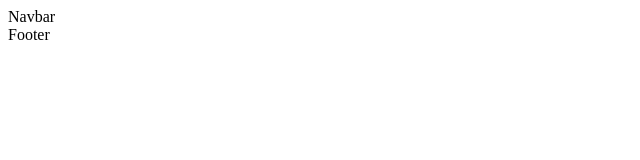
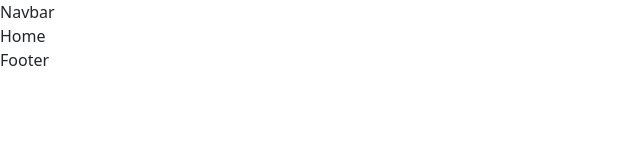
Before and after one commit to belfortep/STOCK-FARMACIA-NODE, a React (Create React App) app in the folder frontend/: page / in a window 1280 px wide. Shown: the top 160 px of the page, without its empty margins (0-640 px from the left). Built offline with nearby package versions, Linux system fonts and the light colour scheme.

Commit message:
added bootstrap

```diff
--- a/frontend/public/index.html
+++ b/frontend/public/index.html
@@ -8,6 +8,8 @@
       name="description"
       content="Web site created using create-react-app"
     />
+    <link href="https://cdn.jsdelivr.net/npm/bootstrap@5.2.0-beta1/dist/css/bootstrap.min.css" rel="stylesheet" integrity="sha384-0evHe/X+R7YkIZDRvuzKMRqM+OrBnVFBL6DOitfPri4tjfHxaWutUpFmBp4vmVor" crossorigin="anonymous">
+
 
     <title>React App</title>
   </head>
--- a/frontend/src/pages/home/Home.jsx
+++ b/frontend/src/pages/home/Home.jsx
@@ -3,9 +3,10 @@ import { Navbar } from '../../components/Navbar/Navbar'
 import { Footer } from '../../components/Footer/Footer'
 export const Home = () => {
   return (
-    <div>
-        <Navbar/>
-        <Footer/>
-    </div>
+    <><Navbar/>
+    <div>Home</div>
+    <Footer/></>
+
+
   )
 }
--- a/frontend/src/pages/login/Login.jsx
+++ b/frontend/src/pages/login/Login.jsx
@@ -1,7 +1,12 @@
 import React from 'react'
-
+import { Navbar } from '../../components/Navbar/Navbar'
+import { Footer } from '../../components/Footer/Footer'
 export const Login = () => {
   return (
+    <>
+    <Navbar/>
     <div>Login</div>
+    <Footer/>
+    </>
   )
 }
--- a/frontend/src/pages/medicine/Medicine.jsx
+++ b/frontend/src/pages/medicine/Medicine.jsx
@@ -2,7 +2,8 @@ import React from 'react'
 import axios from 'axios'
 import { useState, useEffect } from 'react'
 import { useParams } from 'react-router-dom';
-
+import { Navbar } from '../../components/Navbar/Navbar'
+import { Footer } from '../../components/Footer/Footer'
 export const Medicine = () => {
 
   const [medicine, setMedicine] = useState({});
@@ -42,8 +43,10 @@ export const Medicine = () => {
 
   return (
     <>
+    <Navbar/>
       <h1>Medicine</h1>
       {found ? medicine.name : <div>Not found</div>}
+      <Footer/>
     </>
   )
 }
--- a/frontend/src/pages/medicines/Medicines.jsx
+++ b/frontend/src/pages/medicines/Medicines.jsx
@@ -2,6 +2,8 @@ import React from 'react'
 import axios from 'axios'
 import { useState, useEffect } from 'react'
 import {Link} from 'react-router-dom';
+import { Navbar } from '../../components/Navbar/Navbar'
+import { Footer } from '../../components/Footer/Footer'
 export const Medicines = () => {
 
   const [solids, setSolids] = useState([]);
@@ -33,6 +35,7 @@ export const Medicines = () => {
 
   return (
     <>
+    <Navbar/>
       <h1>Medicines</h1>
       <h2>Solids</h2>
       <div>
@@ -54,6 +57,7 @@ export const Medicines = () => {
           ))}
         </ul>
       </div>
+      <Footer/>
     </>
   )
 }
--- a/frontend/src/pages/register/Register.jsx
+++ b/frontend/src/pages/register/Register.jsx
@@ -1,7 +1,12 @@
 import React from 'react'
-
+import { Navbar } from '../../components/Navbar/Navbar'
+import { Footer } from '../../components/Footer/Footer'
 export const Register = () => {
   return (
-    <div>Register</div>
+    <>
+      <Navbar/>
+      <div>Register</div>
+      <Footer/>
+    </>
   )
 }
```
